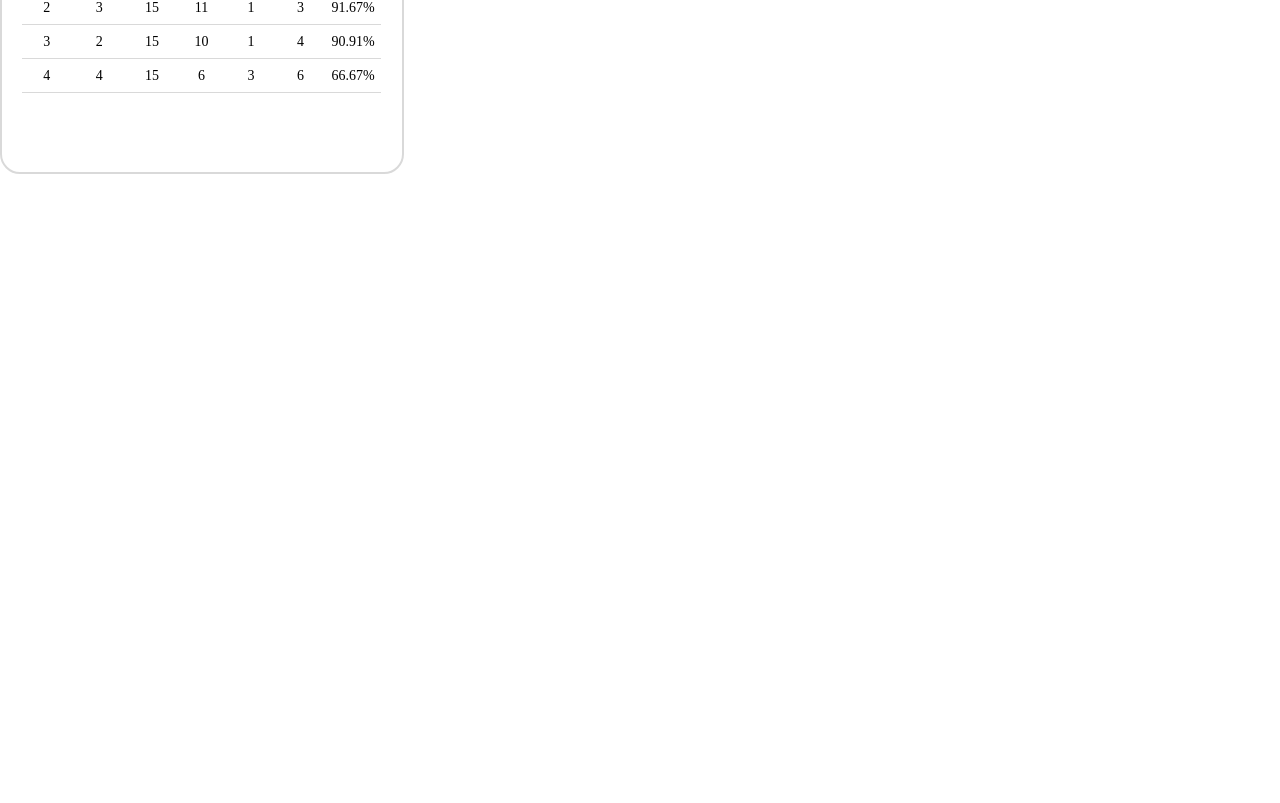
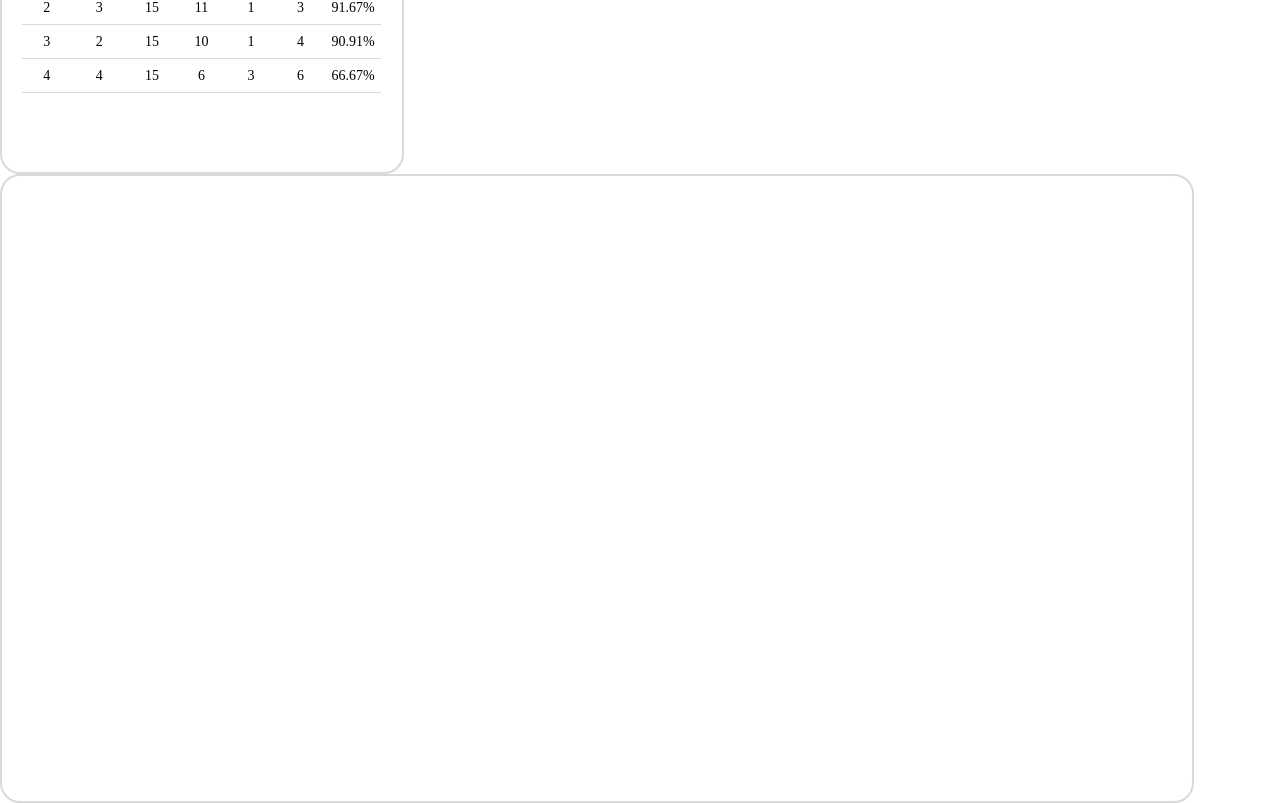
Before and after one commit to ji-silver/FANHANA, a React (Create React App) app: page / in a window 1280 px wide. Shown: the part 672-1475 px from the top of the page. Before the commit the page ends 846 px from the top, so only its background shows below. Built offline with nearby package versions, Linux system fonts and the light colour scheme.

Commit message:
Feat: 커뮤니티 게시판 초기세팅

```diff
--- /dev/null
+++ b/src/components/Main/CommunityBox.tsx
@@ -0,0 +1,24 @@
+import React, { useEffect } from "react";
+import styled from "styled-components";
+
+import styles from "./main.module.scss";
+
+const CommunityBox = () => {
+  return (
+    <>
+      <Community></Community>
+    </>
+  );
+};
+
+export default CommunityBox;
+
+const Community = styled.div`
+  display: flex;
+  flex-direction: column;
+  width: 1190px;
+  height: 625px;
+  background: #ffffff;
+  border: 2.5px solid #d9d9d9;
+  border-radius: 20px;
+`;
--- a/src/pages/Main/MainPage.tsx
+++ b/src/pages/Main/MainPage.tsx
@@ -3,6 +3,7 @@ import React from "react";
 import ScheduleBox from "../../components/Main/ScheduleBox";
 import WeatherBox from "../../components/Main/WeatherBox";
 import RankBox from "../../components/Main/RankBox";
+import CommunityBox from "../../components/Main/CommunityBox";
 
 const MainPage = () => {
   return (
@@ -10,6 +11,7 @@ const MainPage = () => {
       <ScheduleBox />
       <WeatherBox />
       <RankBox />
+      <CommunityBox />
     </>
   );
 };
```
